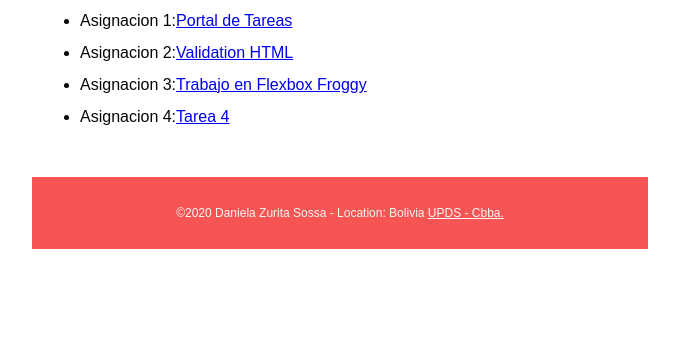
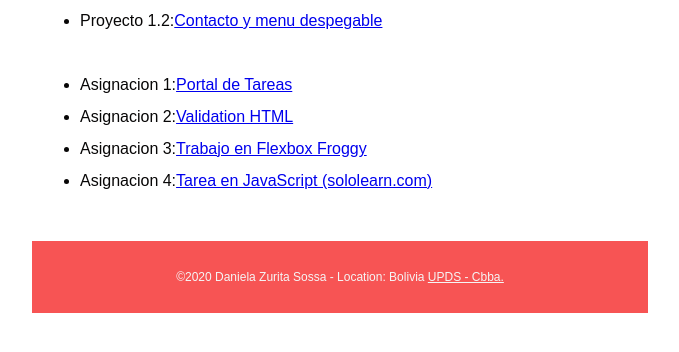
Before and after one commit to danielaz878/TecnologiaWeb1, a plain HTML site: page index.html in a window 1280 px wide. Shown: the part 272-624 px from the top of the page, without its empty margins (300-979 px from the left). Drawn offline with Linux system fonts and the light colour scheme.

Commit message:
final index

```diff
--- a/index.html
+++ b/index.html
@@ -18,10 +18,12 @@
     <ul>
       <li>Proyecto 1.1:<a target="_blank" href="Proyecto/Proyecto1.1/Daniela zurita - Site Plan.pdf">Site Plan</a></li>
       <li>Proyecto 1.2:<a target="_blank" href="Proyecto/Proyecto1.2/index.html">Layout HTML y CSS</a></li>
+      <li>Proyecto 1.2:<a target="_blank" href="Proyecto/Proyecto1.2/index.html">Contacto y menu despegable</a></li>
+      <br>
       <li>Asignacion 1:<a target="_blank" href="Asignaciones/Actividad1/Tarea1.pdf">Portal de Tareas</a></li>
       <li>Asignacion 2:<a target="_blank" href="Asignaciones/Actividad2/fixedhtml.html">Validation HTML</a></li>
       <li>Asignacion 3:<a target="_blank" href="Asignaciones/Actividad3/Daniela Zurita - Trabajo en Flexbox Froggy.pdf">Trabajo en Flexbox Froggy</a></li>
-      <li>Asignacion 4:<a href="#">Tarea 4</a></li>
+      <li>Asignacion 4:<a target="_blank" href="Asignaciones/Actividad4/Actividad en sololearn.pdf">Tarea en JavaScript (sololearn.com)</a></li>
     </ul>
 
   </main>
```
Also changed, not shown: 1 other file.
